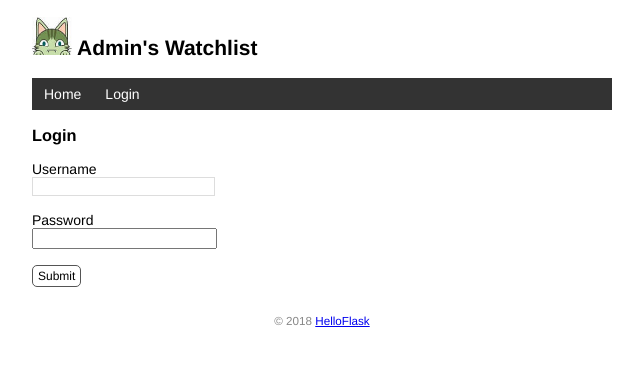
After one commit to ddbbc/watchlist, a Flask app: page /login in a window 1280 px wide. The commit adds this page. Shown: the top 366 px of the page, without its empty margins (318-961 px from the left). Run offline with Flask 2, Linux system fonts and the light colour scheme; data comes from the database, SQL or seed files in the repository; both versions use the stored data as it was after the commit.

Commit message:
User authentication with Flask-Login

```diff
--- a/app.py
+++ b/app.py
@@ -4,6 +4,12 @@ from flask import Flask, render_template
 from flask import url_for
 from flask_sqlalchemy import SQLAlchemy
 from flask import request, redirect, flash
+from werkzeug.security import generate_password_hash, check_password_hash
+from flask_login import LoginManager
+from flask_login import UserMixin
+from flask_login import login_user
+from flask_login import login_required, logout_user
+from flask_login import current_user
 
 WIN = sys.platform.startswith('win')
 
@@ -20,27 +26,82 @@ app.config['SECRET_KEY'] = 'dev'
 
 db = SQLAlchemy(app)
 
+login_manager = LoginManager(app)
+
+@login_manager.user_loader
+def load_user(user_id):
+        user = User.query.get(int(user_id))
+        return user
+
+@app.route('/login', methods=['GET', 'POST'])
+def login():
+        if request.method == 'POST':
+                username = request.form['username']
+                password = request.form['password']
+
+                if not username or not password:
+                        flash('Invalid input. ')
+                        return redirect(url_for('login'))
+
+                user = User.query.first()
+
+                if username == user.username and user.validate_password(password):
+                        login_user(user)
+                        flash('Login success.')
+                        return redirect(url_for('index'))
+
+                flash('Invalid username or password.')
+                return redirect(url_for('login'))
+
+        return render_template('login.html')
+
+@app.route('/logout')
+def logout():
+        logout_user()
+        flash('goodbye.')
+        return redirect(url_for('index'))
+
+@app.route('/settings', methods=['GET', 'POST'])
+@login_required
+def settings():
+        if request.method == 'POST':
+                name = request.form['name']
+
+                if not name or len(name) > 20:
+                        flash('Invalid input. ')
+                        return redirect(url_for('settings'))
+
+                current_user.name = name
+                db.session.commit()
+                flash('Settings updated. ')
+                return redirect(url_for('index'))
+        return render_template('settings.html')
+
 @app.route('/', methods=['GET', 'POST'])
 def index():
 	if request.method == 'POST':
 
-		title = request.form.get('title')
-		year = request.form.get('year')
+                if not current_user.is_authenticated:
+                        return redirect(url_for('index'))
 
-		if not title or not year or len(year) >4 or len(title) > 60:
-			flash('Invalid input.')
-			return redirect(url_for('index'))
+                title = request.form.get('title')
+                year = request.form.get('year')
 
-		movie = Movie(title=title, year=year)
-		db.session.add(movie)
-		db.session.commit()
-		flash('Item Created.')
-		return redirect(url_for('index'))
+                if not title or not year or len(year) >4 or len(title) > 60:
+                        flash('Invalid input.')
+                        return redirect(url_for('index'))
+
+                movie = Movie(title=title, year=year)
+                db.session.add(movie)
+                db.session.commit()
+                flash('Item Created.')
+                return redirect(url_for('index'))
 
 	movies = Movie.query.all()
 	return render_template('index.html', movies=movies)
 
 @app.route('/movie/edit/<int:movie_id>', methods=['GET', 'POST'])
+@login_required
 def edit(movie_id):
 	movie = Movie.query.get_or_404(movie_id)
 
@@ -61,6 +122,7 @@ def edit(movie_id):
 	return render_template('edit.html', movie=movie)
 
 @app.route('/movie/delete/<int:movie_id>', methods=['POST'])
+@login_required
 def delete(movie_id):
 	movie = Movie.query.get_or_404(movie_id)
 	db.session.delete(movie)
@@ -90,9 +152,17 @@ def inject_user():
 def page_not_found(e):
 	return render_template('404.html'), 404
 
-class User(db.Model):
-        id = db.Column(db.Integer, primary_key = True)
-        name = db.Column(db.String(20))
+class User(db.Model, UserMixin):
+	id = db.Column(db.Integer, primary_key = True)
+	name = db.Column(db.String(20))
+	username = db.Column(db.String(20))
+	password_hash = db.Column(db.String(128))
+
+	def set_password(self, password):
+		self.password_hash = generate_password_hash(password)
+
+	def validate_password(self, password):
+		return check_password_hash(self.password_hash, password)
 
 class Movie(db.Model):
         id = db.Column(db.Integer, primary_key = True)
@@ -100,6 +170,41 @@ class Movie(db.Model):
         year = db.Column(db.String(4))
 
 import click
+
+@app.cli.command()
+@click.option('--drop', is_flag=True, help='Create after drop.')
+def initdb(drop):
+	"""Initialize the databse. """
+	if drop:
+		db.drop_all()
+	db.create_all()
+	click.echo('Initialized database.')
+
+@app.cli.command()
+@click.option('--username', prompt=True, help='The username used to login.')
+@click.option('--password', prompt=True, confirmation_prompt=True, help='The password used to login.')
+def admin(username, password):
+	""" Create user. """
+	db.create_all()
+
+	user = User.query.first()
+	if user is not None:
+		click.echo('Updating user ...')
+		user.username = username
+		user.set_password(password)
+	else:
+		click.echo('Creating user ...')
+		user = User(username=username, name='Admin')
+		user.set_password(password)
+		db.session.add(user)
+
+	db.session.commit()
+	click.echo('Done.')
+
+@app.cli.command()
+@click.password_option()
+def encrypt(password):
+        click.echo(password)
 
 @app.cli.command()
 def forge():
--- a/templates/base.html
+++ b/templates/base.html
@@ -20,7 +20,13 @@
 	<nav>
         <ul>
             <li><a href="{{ url_for('index') }}">Home</a></li>
-        </ul>
+        {% if current_user.is_authenticated %}
+			<li><a href="{{ url_for('settings') }}">Settings</a></li>
+			<li><a href="{{ url_for('logout') }}">Logout</a></li>
+		{% else %}
+			<li><a href="{{ url_for('login') }}">Login</a></li>
+		{% endif %}
+		</ul>
     </nav>
     {% block content %}{% endblock %}
     <footer>
--- a/templates/index.html
+++ b/templates/index.html
@@ -1,20 +1,24 @@
 {% extends 'base.html' %}
 {% block content %}
-    <p>{{ movies|length }} Titles</p>
+    <p>{{ movies|length }} Titles {{ current_user.is_authenticated }}</p>
+	{% if current_user.is_authenticated %}
 	<form method="post">
 		Name <input type="text" name="title" autocomplete="off" required>
 		Year <input type="text" name="year" autocomplete="off" required>
 		<input class="btn" type="submit" name="submit" value="Add">
 	</form>
+	{% endif %}
     <ul class="movie-list">
         {% for movie in movies %}  {# 迭代 movies 变量 #}
         <li>
 			{{ movie.title }} - {{ movie.year }}
 			<span class="float-right">
+			{% if current_user.is_authenticated %}
 				<a class="btn" href="{{ url_for('edit', movie_id=movie.id) }}">Edit</a>
 				<form class="inline-form" method="post" action="{{ url_for('delete', movie_id=movie.id) }}">
 					<input class="btn" type="submit" name="delete" value="Delete" onclick="return confirm('Are you sure?')">
 				</form>
+			{% endif %}
 				<a class="imdb" href="https://www.imdb.com/find?q={{ movie.title }}" target="_blank" title="Find this movie on IMDb">IMDb</a>
 			</span>
 		</li>  {# 等同于 movie['title'] #}
--- /dev/null
+++ b/templates/login.html
@@ -0,0 +1,13 @@
+{% extends 'base.html' %}
+
+{% block content %}
+<h3>Login</h3>
+<form method="post">
+    Username<br>
+    <input type="text" name="username" required><br><br>
+    Password<br>
+    <!-- 密码输入框的 type 属性使用 password，会将输入值显示为圆点 -->
+    <input type="password" name="password" required><br><br>
+    <input class="btn" type="submit" name="submit" value="Submit">
+</form>
+{% endblock %}
```
Also changed, not shown: templates/settings.html (added, +9 -0 lines), data.db, 2 other files.
